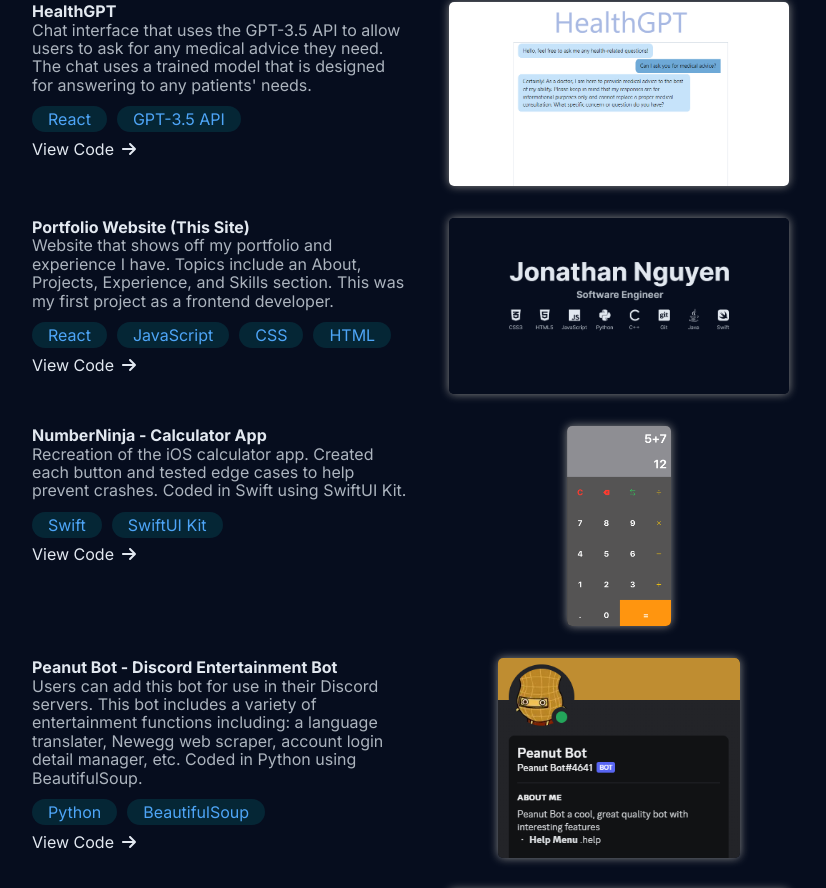
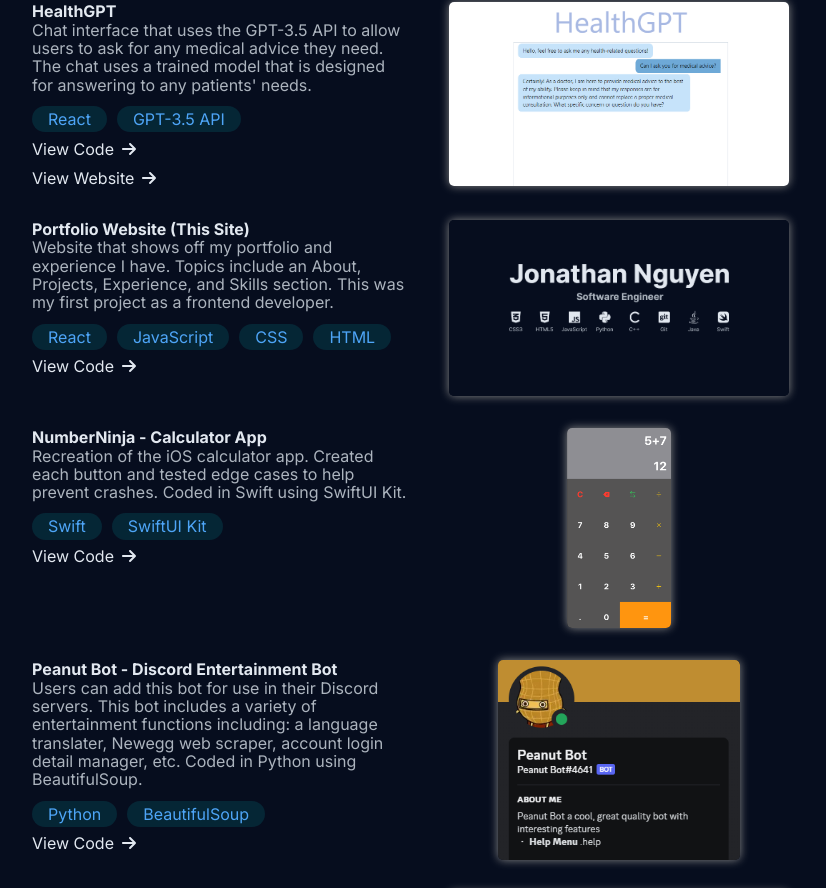
Before and after one commit to jonathanguyen21/Portfolio-Website, a React (Vite) app: page / in a window 1280 px wide. Shown: the part 1116-2004 px from the top of the page, without its empty margins (220-1046 px from the left). Built offline with nearby package versions, Linux system fonts and the light colour scheme.

Commit message:
Added website for healthgpt

```diff
--- a/components/Projects.jsx
+++ b/components/Projects.jsx
@@ -40,6 +40,15 @@
                   target="_blank"
                 >
                   View Code
+                  <FontAwesomeIcon
+                    icon={faArrowRight}
+                    className="cards__link__arrow"
+                  />
+                </a>
+              </div>
+              <div>
+                <a href="https://www.healthhub.wiki/" target="_blank">
+                  View Website
                   <FontAwesomeIcon
                     icon={faArrowRight}
                     className="cards__link__arrow"
```
